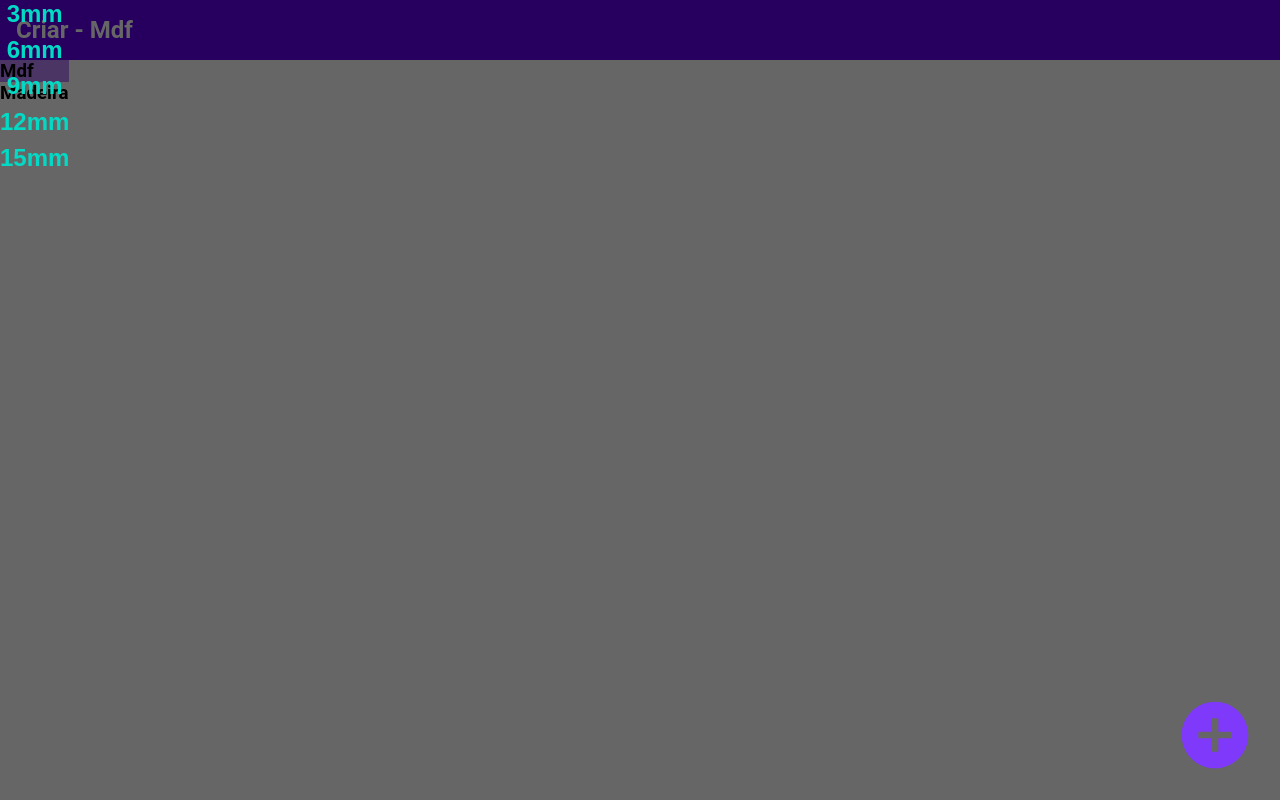
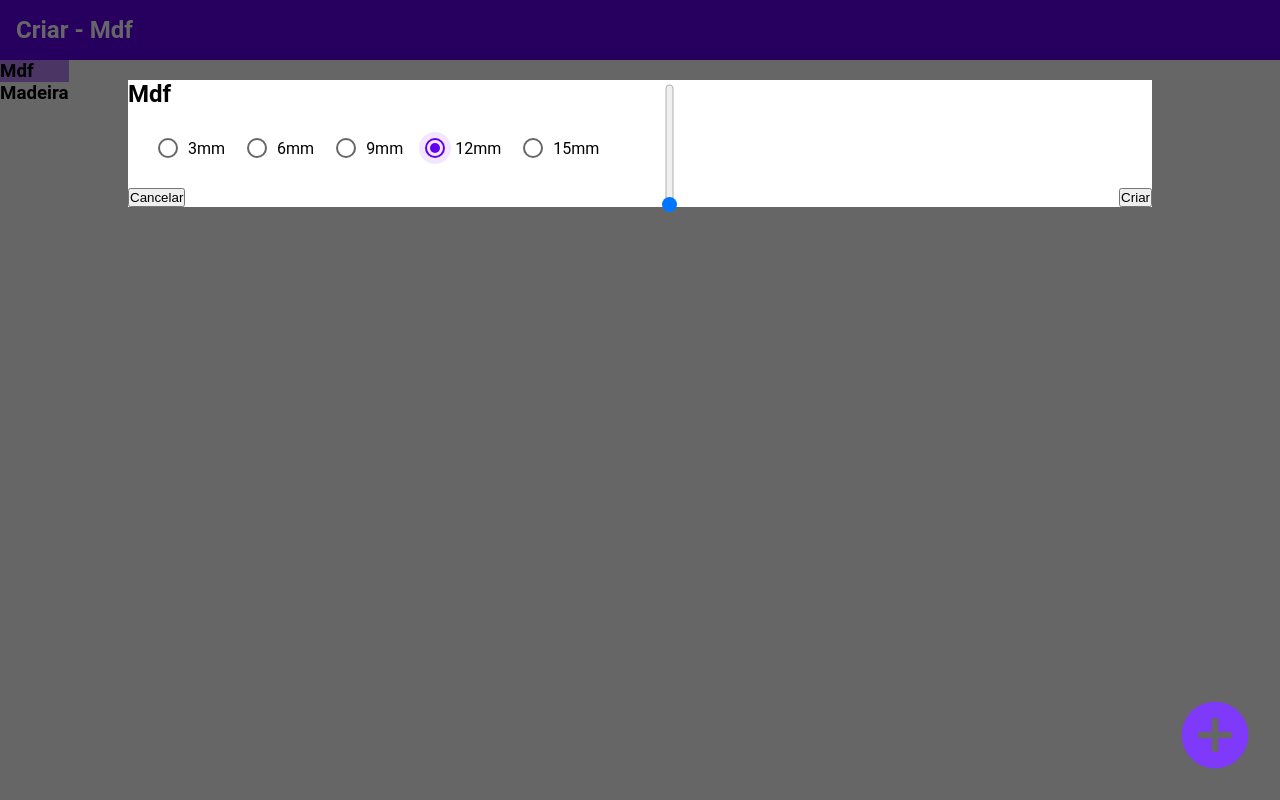
Before and after one commit to BrunoBecoski/marcenaria, a React app: page /create in a window 1280 px wide. Both pictures are taken after a click on the icon 1215 px from the left and 735 px from the top of the page. Built offline with nearby package versions, Linux system fonts and the light colour scheme.

Commit message:
Create ModalOptionsCreate

```diff
--- a/src/components/Calculation/index.tsx
+++ b/src/components/Calculation/index.tsx
@@ -1,29 +1,30 @@
 import { useEffect, useState } from 'react';
 import { MdAddCircle } from 'react-icons/md'
+
+import { ModalOptionsCreate } from '../ModalOptionsCreate';
 
 import { Container, Header, Main, NavBar, Content, AddOptions, OptionsAddModal } from './styles';
 
 export function Calculation() {
-  const [optionsAddModalIsOpen, setOptionsAddModalIsOpen] = useState(false);
+  const [modalOptionsCreateIsOpen, setModalOptionsCreateIsOpen] = useState(false);
 
-  function handleAddOptions() {
-    setOptionsAddModalIsOpen(!optionsAddModalIsOpen);
+  function handleOpenModalOptionsCreate() {
+    setModalOptionsCreateIsOpen(true);
   }
 
+  function handleCloseModalOptionsCreate() {
+    setModalOptionsCreateIsOpen(false);
+  }
 
   return (
     <Container>
-      {optionsAddModalIsOpen &&
-        <OptionsAddModal>
-          <button>3mm</button>
-          <button>6mm</button>
-          <button>9mm</button>
-          <button>12mm</button>
-          <button>15mm</button>
-        </OptionsAddModal>
-      }
-      {optionsAddModalIsOpen &&
-        <div className="background" onClick={handleAddOptions}></div>
+      {modalOptionsCreateIsOpen &&
+      <div className="overlay-modal">
+        <div className="overlay" onClick={handleCloseModalOptionsCreate} />
+        <ModalOptionsCreate
+          handleClose={handleCloseModalOptionsCreate}
+        />
+      </div>
       }
       <Header>
         <h2>Criar - Mdf</h2>
@@ -44,7 +45,7 @@ export function Calculation() {
 
 
       <AddOptions>
-        <MdAddCircle size={'80px'} onClick={handleAddOptions} />
+        <MdAddCircle size={'80px'} onClick={handleOpenModalOptionsCreate} />
       </AddOptions>
     </Container>
   );
--- a/src/components/Calculation/styles.ts
+++ b/src/components/Calculation/styles.ts
@@ -4,11 +4,20 @@ export const Container = styled.div`
   width: 100vw;
   height: 100vh;
 
-  .background {
+  .overlay-modal {
+    position: fixed;
+
+    display: flex;
+    justify-content: center;
+
     width: 100%;
     height: 100%;
-    background: var(--on-surface_medium);
-    position: fixed;
+
+    .overlay {
+      width: 100%;
+      height: 100%;
+      background: var(--on-surface_medium);
+    }
   }
 `;
 
--- /dev/null
+++ b/src/components/ModalOptionsCreate/index.tsx
@@ -0,0 +1,76 @@
+import { useEffect, useState } from 'react';
+
+import { Container, Content, Footer } from './style';
+import { InputRadio } from '../InputRadio';
+
+type ModalOptionsCreateProps = {
+  handleClose: () => void;
+}
+
+export function ModalOptionsCreate({ handleClose }: ModalOptionsCreateProps) {
+  const [thickness, setThickness] = useState('12mm');
+  const [quantity, setQuantity] = useState(1);
+
+  function handleSetThickness(value: string) {
+    setThickness(value);
+  }
+
+  function handleCreate() {
+    console.log('Espessura: ' + thickness);
+    console.log('Quantidade: ' + quantity);
+  }
+
+  return (
+    <Container>
+      <h2>Mdf</h2>
+      <Content>
+        <div className="radio">
+          <InputRadio
+            value="3mm"
+            name="thickness"
+            handleChange={handleSetThickness}
+            checked={thickness === '3mm' && true}
+          />
+          <InputRadio
+            value="6mm"
+            name="thickness"
+            handleChange={handleSetThickness}
+            checked={thickness === '6mm' && true}
+          />
+          <InputRadio
+            value="9mm"
+            name="thickness"
+            handleChange={handleSetThickness}
+            checked={thickness === '9mm' && true}
+          />
+          <InputRadio
+            value="12mm"
+            name="thickness"
+            handleChange={handleSetThickness}
+            checked={thickness === '12mm' && true}
+          />
+          <InputRadio
+            value="15mm"
+            name="thickness"
+            handleChange={handleSetThickness}
+            checked={thickness === '15mm' && true}
+          />
+        </div>
+
+        <div className="range">
+          <input
+            type="range"
+            min="1"
+            max="10"
+            onChange={(props) => setQuantity(Number(props.target.value))}
+            value={quantity}
+          />
+        </div>
+      </Content>
+      <Footer>
+        <button onClick={handleClose}>Cancelar</button>
+        <button onClick={handleCreate}>Criar</button>
+      </Footer>
+    </Container>
+  );
+}
--- /dev/null
+++ b/src/components/ModalOptionsCreate/style.ts
@@ -0,0 +1,32 @@
+import styled from 'styled-components';
+
+export const Container = styled.div`
+  position: absolute;
+
+  width: 80vw;
+
+  background: var(--background);
+
+  margin-top: 10vh;
+
+
+`;
+
+export const Content = styled.div`
+  display: flex;
+  align-items: center;
+
+  padding: 1rem;
+
+  .radio {
+  }
+
+  .range {
+    transform: rotate(-90deg);
+  }
+`;
+
+export const Footer = styled.footer`
+  display: flex;
+  justify-content: space-between;
+`;
```
